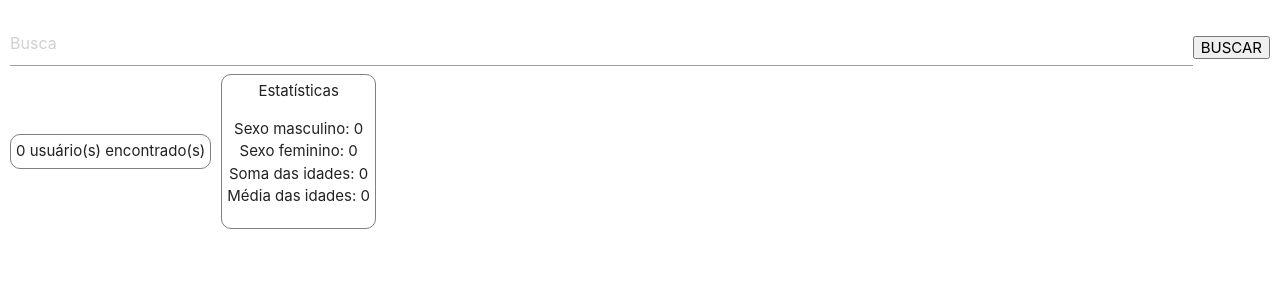
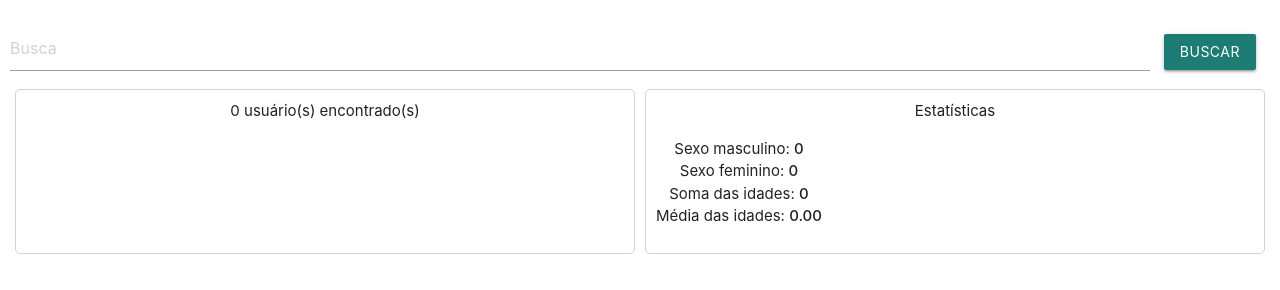
Before and after one commit to gabrieImoreira/bootcampdevelopment, a plain HTML site: page UserSearch/index.html in a window 1280 px wide. Both pictures are taken after a click on the button "BUSCAR". Shown: the part 126-416 px from the top of the page. Drawn offline with nearby package versions, Linux system fonts and the light colour scheme; no server answers.

Commit message:
refactoring js and css

```diff
--- a/List Favorite Countries/css/styles.css
+++ b/List Favorite Countries/css/styles.css
@@ -1,3 +1,9 @@
+* {
+  margin: 20;
+  padding: 20;
+  font-family: sans-serif;
+}
+
 body {
   padding: 10px;
 }
--- a/UserSearch/css/styles.css
+++ b/UserSearch/css/styles.css
@@ -12,22 +12,13 @@ body {
 }
 .search-container {
   display: flex;
-  align-items: center;
 }
 img {
   width: 50px;
   height: 50px;
   margin-right: 10px;
   margin-left: 10px;
-
   border-radius: 50%;
-}
-
-.add {
-  border-radius: 50%;
-  background-color: darkgreen;
-  color: white;
-  font-weight: bold;
 }
 .user {
   display: flex;
@@ -35,8 +26,12 @@ img {
   align-items: center;
 }
 .user-list {
-  padding: 5px;
-  border: 1px solid grey;
-  border-radius: 10px;
-  margin-right: 10px;
+  width: 50%;
+  border: 1px solid lightgray;
+  border-radius: 5px;
+  padding: 10px;
+  margin: 5px;
 }
+#button {
+  margin: 1em;
+}
--- a/UserSearch/index.html
+++ b/UserSearch/index.html
@@ -12,14 +12,14 @@
 
   <div class="search">
     <input id="input" class="input" type="text" placeholder="Busca">
-    <input id="button" type="button" value="BUSCAR">
+    <input class="waves-effect waves-light btn" id="button" type="button" value="BUSCAR">
   </div>
   <div class="search-container">
     <div class="user-list">
       <span id="totalUsersList">Nada a ser mostrado</span>
       <div id="tabUsers"></div>
     </div>
-    <div class="user-list">
+    <div class="user-list flex-row flex-row-start">
       <span id="informationUsers">Nada ser exibido</span>
       <div id="tabInformationUsers"></div>
     </div>
--- a/UserSearch/js/script.js
+++ b/UserSearch/js/script.js
@@ -128,6 +128,7 @@ function totalUsersList(){
 
       if (listUsers.length > 0) {
         averageAges = sumAges/listUsers.length;
+
     } else {
       averageAges = 0;
     }
@@ -137,10 +138,10 @@ function totalUsersList(){
       const informationUserHTML= `
       <div class="user">
         <ul>
-          <li>Sexo masculino: ${sumMale}</li>
-          <li>Sexo feminino: ${sumWomen}</li>
-          <li>Soma das idades: ${sumAges}</li>
-          <li>Média das idades: ${averageAges}</li>
+          <li>Sexo masculino: <strong>${sumMale}</strong></li>
+          <li>Sexo feminino: <strong>${sumWomen}</strong></li>
+          <li>Soma das idades: <strong>${sumAges}</strong></li>
+          <li>Média das idades: <strong>${averageAges.toFixed(2)}</strong></li>
         </ul>
       </div>
     `;
```
